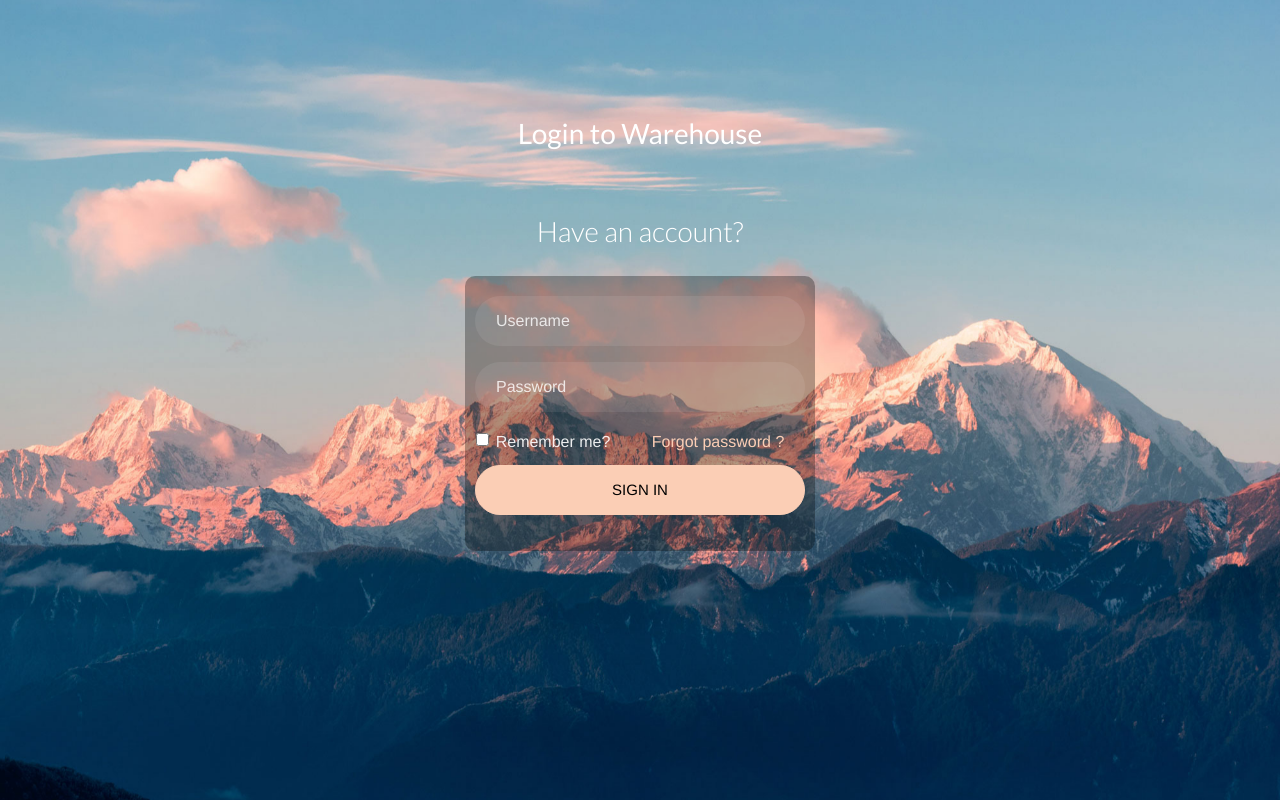
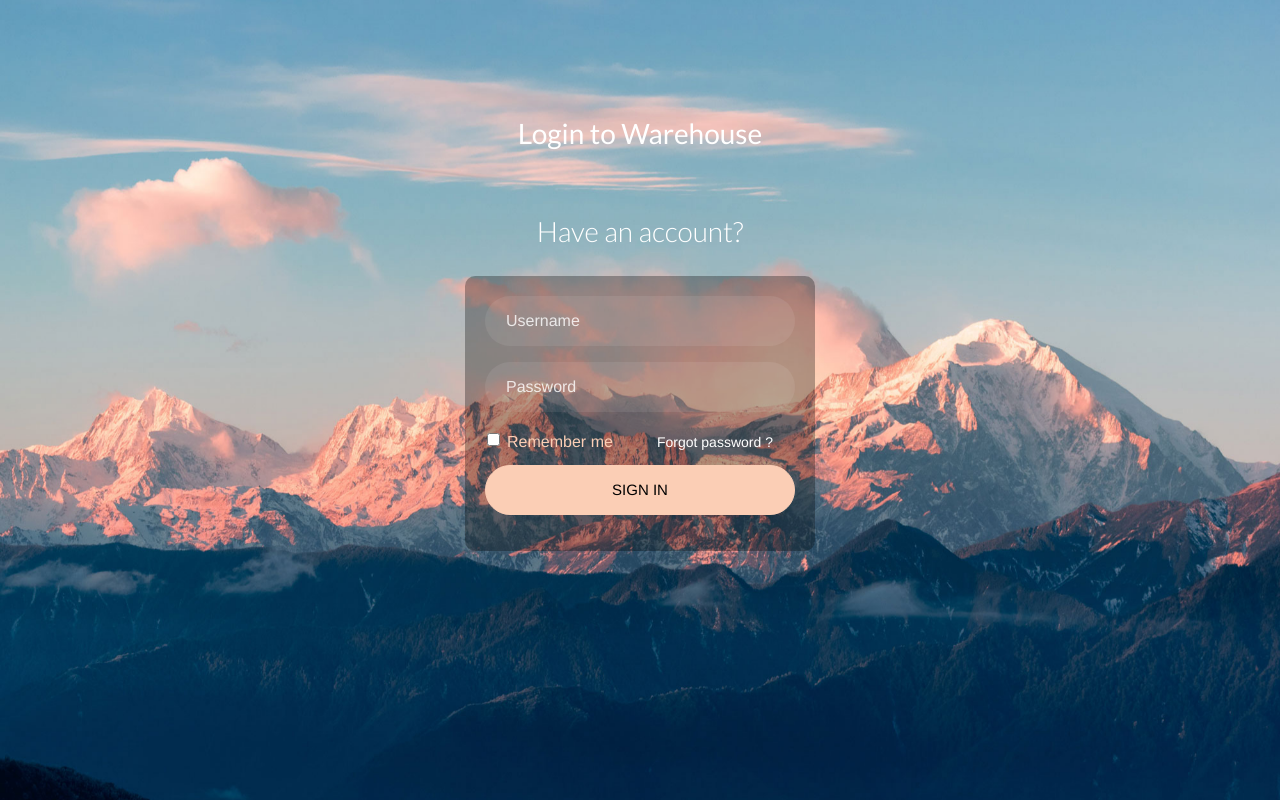
Before and after one commit to truong086/QuanLyKhoFE, a Vue app: page /login in a window 1280 px wide. Built offline with nearby package versions, Linux system fonts and the light colour scheme; the HTML template or start-up script is replaced by a standard one; what @kyvg/vue3-notification would draw is missing.

Commit message:
sua trang dang nhap

```diff
--- a/src/components/loginPage.vue
+++ b/src/components/loginPage.vue
@@ -11,21 +11,27 @@
             <div class="login-wrap p-0">
               <h3 class="mb-4 text-center">Have an account?</h3>
               <form class="signin-form">
+
                 <div class="form-group">
                   <input type="text" class="form-control" v-model="username" placeholder="Username" required />
                 </div>
                 <div class="form-group">
                   <input type="password" class="form-control" v-model="password" placeholder="Password" required />
                 </div>
+
                 <!-- remember and forgot passw section -->
-                 <div class="remeber_forgotPassw" style="display: flex; justify-content: space-around;">
+                 <div class="remeber_forgotPassw" style="display: flex;margin:auto 5px; justify-content:space-around;">
+
                   <div class="remember">
                     <input type="checkbox" id="remember" v-model="rememberMe" class="form-check-input">
-                    <label for="remember">Remember me?</label>
+                    <label for="remember">Remember me</label>
+
                   </div>
-                  <div><a href="#">Forgot password ? </a></div>
+                  <div><a href="#" class="forgot_passw">Forgot password ? </a></div>
+
                  </div>
 
+                 <!--button Login  -->
                 <div class="form-group">
                   <button type="button" class="form-control btn btn-primary submit px-3" @click="handleLogin">
                     Sign In
@@ -123,7 +129,19 @@
     }
     form {
       background: rgba(0, 0, 0, 0.3);
-      padding: 20px 10px;
+      padding: 20px;
       border-radius: 10px;
     }
+    .remember label{
+      color: #FBCEB5;
+    }
+    .forgot_passw{
+      color: white; font-size: 14px; margin-left: 10px;
+    }
+    .forgot_passw:hover {
+      color: blue;
+    }
+    .remember input{
+      padding-right: -20px;
+     }
   </style>
```
